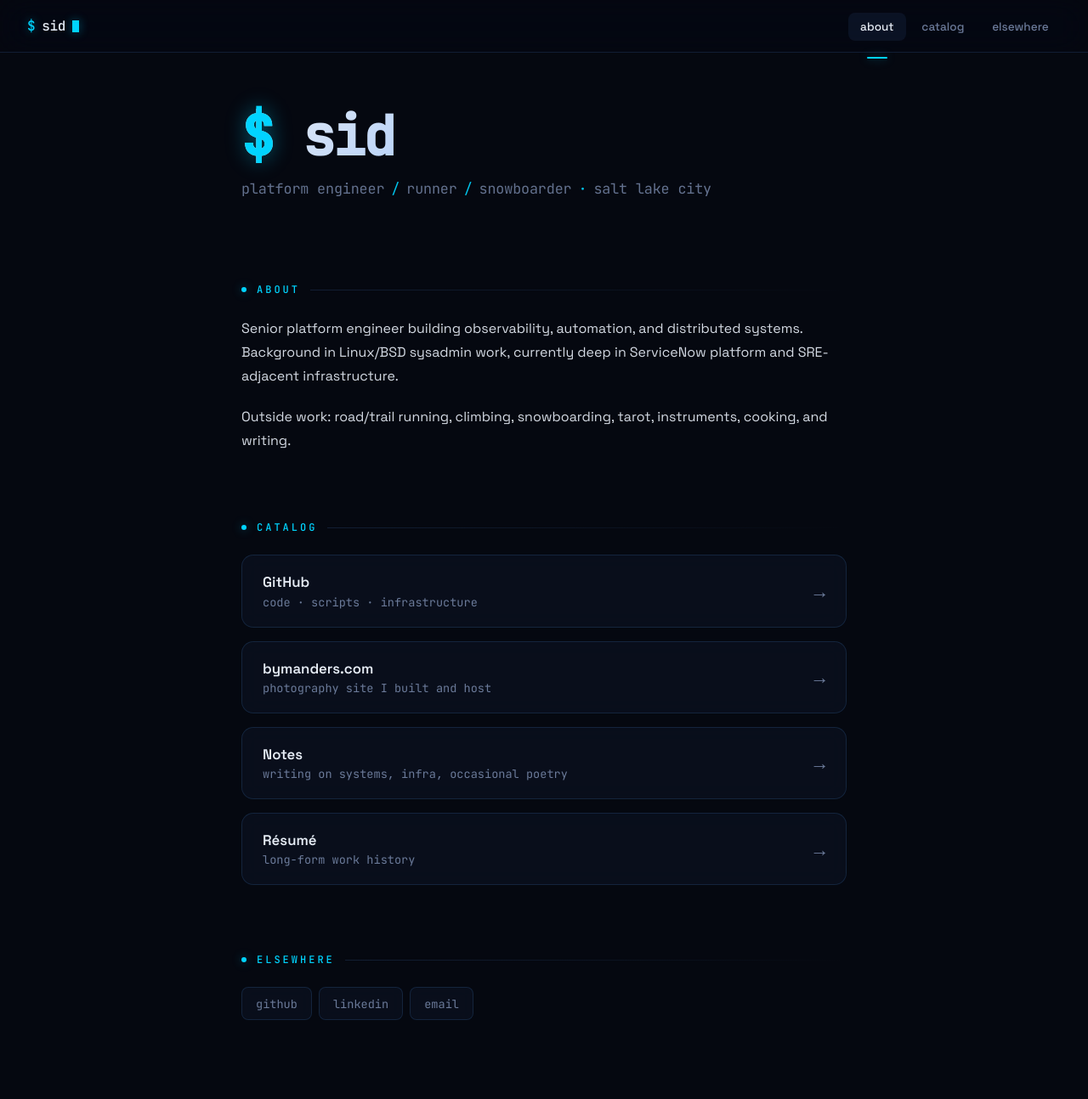
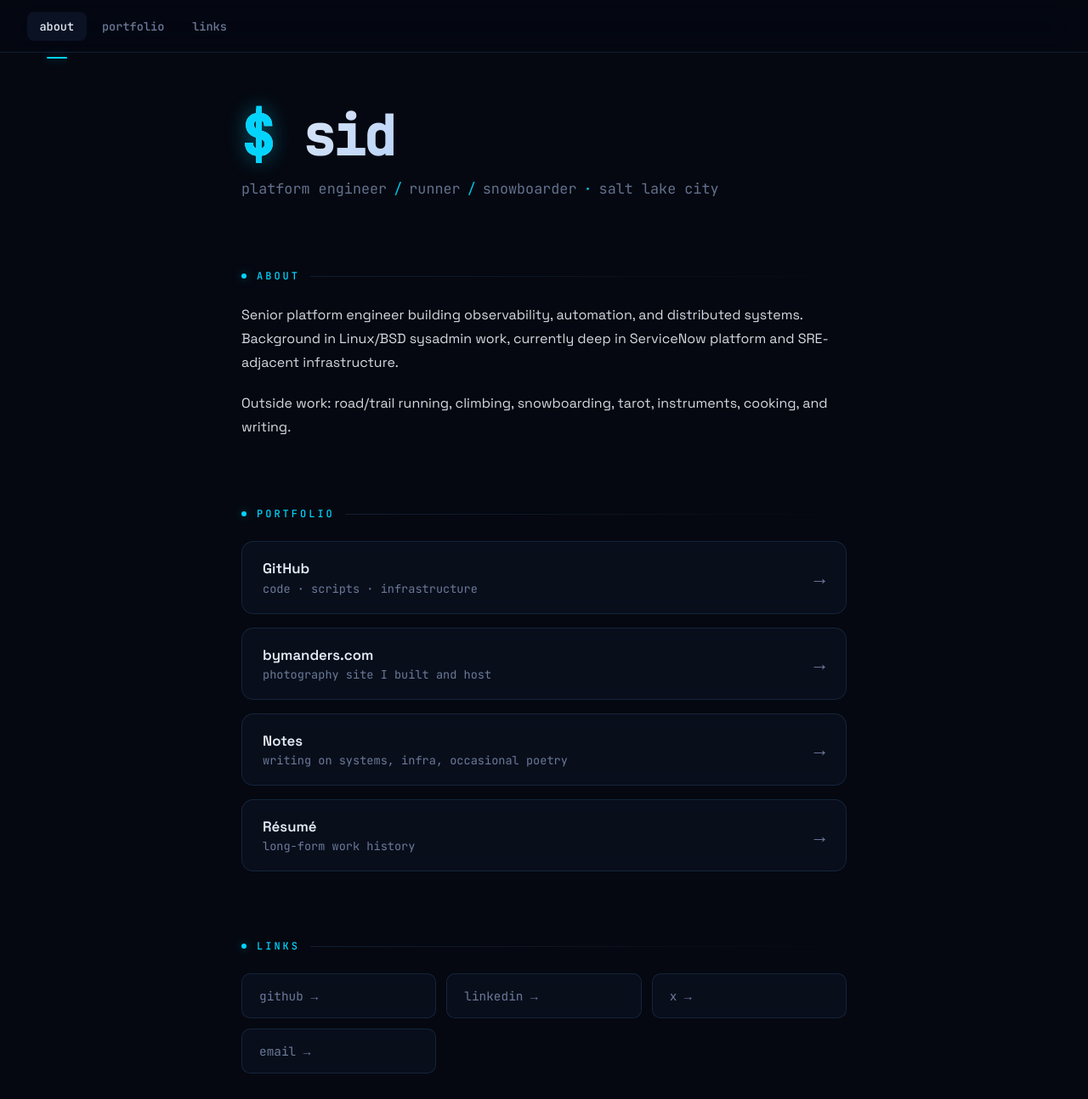
Before and after one commit to initdurga/sid-pub, a plain HTML site: page index.html in a window 1280 px wide. Shown: the top 1294 px of the page at 85% size. Drawn offline with Linux system fonts and the light colour scheme.

Commit message:
move nav to top-left, rename to portfolio/links

```diff
--- a/index.html
+++ b/index.html
@@ -31,7 +31,6 @@
             overflow-x: hidden;
         }
 
-        /* Animated gradient background */
         body::before {
             content: '';
             position: fixed;
@@ -63,12 +62,10 @@
             66% { transform: translate(2%, -2%); }
         }
 
-        /* NAV */
         nav {
             position: fixed;
             top: 0; left: 0; right: 0;
             display: flex;
-            justify-content: space-between;
             align-items: center;
             padding: 1.25rem 2rem;
             backdrop-filter: blur(20px) saturate(180%);
@@ -76,39 +73,7 @@
             background: rgba(5, 8, 16, 0.6);
             border-bottom: 1px solid var(--border);
             z-index: 100;
-        }
-
-        .logo {
-            font-family: 'JetBrains Mono', monospace;
-            font-weight: 500;
-            font-size: 1rem;
-            letter-spacing: -0.02em;
-            color: var(--fg);
-            text-decoration: none;
-            display: flex;
-            align-items: center;
-            gap: 0.5rem;
-        }
-
-        .logo::before {
-            content: '$';
-            color: var(--accent);
-            text-shadow: 0 0 12px var(--glow);
-        }
-
-        .logo .cursor {
-            display: inline-block;
-            width: 8px;
-            height: 14px;
-            background: var(--accent);
-            box-shadow: 0 0 12px var(--glow);
-            animation: blink 1.1s infinite;
-            vertical-align: -2px;
-        }
-
-        @keyframes blink {
-            0%, 50% { opacity: 1; }
-            51%, 100% { opacity: 0; }
+            gap: 2rem;
         }
 
         .tabs {
@@ -122,6 +87,7 @@
             text-decoration: none;
             font-size: 0.85rem;
             font-weight: 500;
+            font-family: 'JetBrains Mono', monospace;
             padding: 0.5rem 0.9rem;
             border-radius: 8px;
             transition: all 0.2s ease;
@@ -147,7 +113,6 @@
             border-radius: 2px;
         }
 
-        /* MAIN */
         main {
             max-width: 760px;
             margin: 0 auto;
@@ -155,8 +120,7 @@
         }
 
         .hero {
-            margin-bottom: 6rem;
-            position: relative;
+            margin-bottom: 5rem;
         }
 
         .hero h1 {
@@ -183,7 +147,6 @@
             color: var(--muted);
             font-size: 1.05rem;
             font-family: 'JetBrains Mono', monospace;
-            letter-spacing: -0.01em;
         }
 
         .hero .tagline .sep {
@@ -227,13 +190,11 @@
 
         p {
             margin-bottom: 1.25rem;
-            color: var(--fg);
             font-size: 1rem;
             line-height: 1.75;
             opacity: 0.92;
         }
 
-        /* Catalog cards — glass */
         .catalog {
             list-style: none;
             display: grid;
@@ -276,8 +237,7 @@
             transform: translateY(-2px);
             box-shadow:
                 0 0 0 1px var(--accent),
-                0 10px 40px -10px var(--glow),
-                inset 0 1px 0 rgba(255, 255, 255, 0.05);
+                0 10px 40px -10px var(--glow);
         }
 
         .catalog .title {
@@ -302,37 +262,37 @@
         .catalog a:hover .arrow {
             color: var(--accent);
             transform: translateX(4px);
-            text-shadow: 0 0 12px var(--glow);
         }
 
-        /* Socials */
-        .socials {
-            display: flex;
-            gap: 0.5rem;
-            flex-wrap: wrap;
+        .links {
+            display: grid;
+            grid-template-columns: repeat(auto-fit, minmax(180px, 1fr));
+            gap: 0.75rem;
         }
 
-        .socials a {
+        .links a {
             color: var(--muted);
             text-decoration: none;
-            font-size: 0.85rem;
+            font-size: 0.9rem;
             font-family: 'JetBrains Mono', monospace;
-            padding: 0.6rem 1rem;
+            padding: 1rem 1.25rem;
             border: 1px solid var(--border);
-            border-radius: 8px;
+            border-radius: 10px;
             background: var(--glass);
             backdrop-filter: blur(8px);
             -webkit-backdrop-filter: blur(8px);
             transition: all 0.2s ease;
+            display: flex;
+            justify-content: space-between;
+            align-items: center;
         }
 
-        .socials a:hover {
+        .links a:hover {
             color: var(--accent);
             border-color: var(--accent);
             box-shadow: 0 0 20px -5px var(--glow);
         }
 
-        /* Footer */
         footer {
             margin-top: 6rem;
             padding-top: 2rem;
@@ -366,9 +326,8 @@
             50% { opacity: 0.5; }
         }
 
-        /* Mobile */
         @media (max-width: 640px) {
-            nav { padding: 1rem 1.25rem; }
+            nav { padding: 1rem 1.25rem; gap: 0.5rem; }
             .tabs { gap: 0; }
             .tabs a { padding: 0.4rem 0.6rem; font-size: 0.8rem; }
             main { padding-top: 6rem; }
@@ -379,11 +338,10 @@
 </head>
 <body>
     <nav>
-        <a href="#" class="logo">sid<span class="cursor"></span></a>
         <ul class="tabs">
             <li><a href="#about" class="active">about</a></li>
-            <li><a href="#catalog">catalog</a></li>
-            <li><a href="#elsewhere">elsewhere</a></li>
+            <li><a href="#portfolio">portfolio</a></li>
+            <li><a href="#links">links</a></li>
         </ul>
     </nav>
 
@@ -393,14 +351,15 @@
             <p class="tagline">platform engineer<span class="sep">/</span>runner<span class="sep">/</span>snowboarder<span class="sep">·</span>salt lake city</p>
         </header>
 
+
         <section id="about">
             <h2>About</h2>
             <p>Senior platform engineer building observability, automation, and distributed systems. Background in Linux/BSD sysadmin work, currently deep in ServiceNow platform and SRE-adjacent infrastructure.</p>
             <p>Outside work: road/trail running, climbing, snowboarding, tarot, instruments, cooking, and writing.</p>
         </section>
 
-        <section id="catalog">
-            <h2>Catalog</h2>
+        <section id="portfolio">
+            <h2>Portfolio</h2>
             <ul class="catalog">
                 <li>
                     <a href="https://github.com/initdurga" target="_blank" rel="noopener">
@@ -441,12 +400,13 @@
             </ul>
         </section>
 
-        <section id="elsewhere">
-            <h2>Elsewhere</h2>
-            <div class="socials">
-                <a href="https://github.com/initdurga" target="_blank" rel="noopener">github</a>
-                <a href="https://linkedin.com/in/alex-bennett" target="_blank" rel="noopener">linkedin</a>
-                <a href="mailto:hi@initsid.dev">email</a>
+        <section id="links">
+            <h2>Links</h2>
+            <div class="links">
+                <a href="https://github.com/initdurga" target="_blank" rel="noopener">github →</a>
+                <a href="https://linkedin.com/in/YOUR_LINKEDIN" target="_blank" rel="noopener">linkedin →</a>
+                <a href="https://x.com/YOUR_X" target="_blank" rel="noopener">x →</a>
+                <a href="mailto:hi@initsid.dev">email →</a>
             </div>
         </section>
 
@@ -457,7 +417,6 @@
     </main>
 
     <script>
-        // Highlight nav tab based on scroll position
         const sections = document.querySelectorAll('section[id]');
         const navLinks = document.querySelectorAll('.tabs a');
 
@@ -477,7 +436,6 @@
         window.addEventListener('scroll', updateActiveTab);
         updateActiveTab();
 
-        // Smooth scroll
         document.querySelectorAll('a[href^="#"]').forEach(anchor => {
             anchor.addEventListener('click', e => {
                 const target = document.querySelector(anchor.getAttribute('href'));
```
